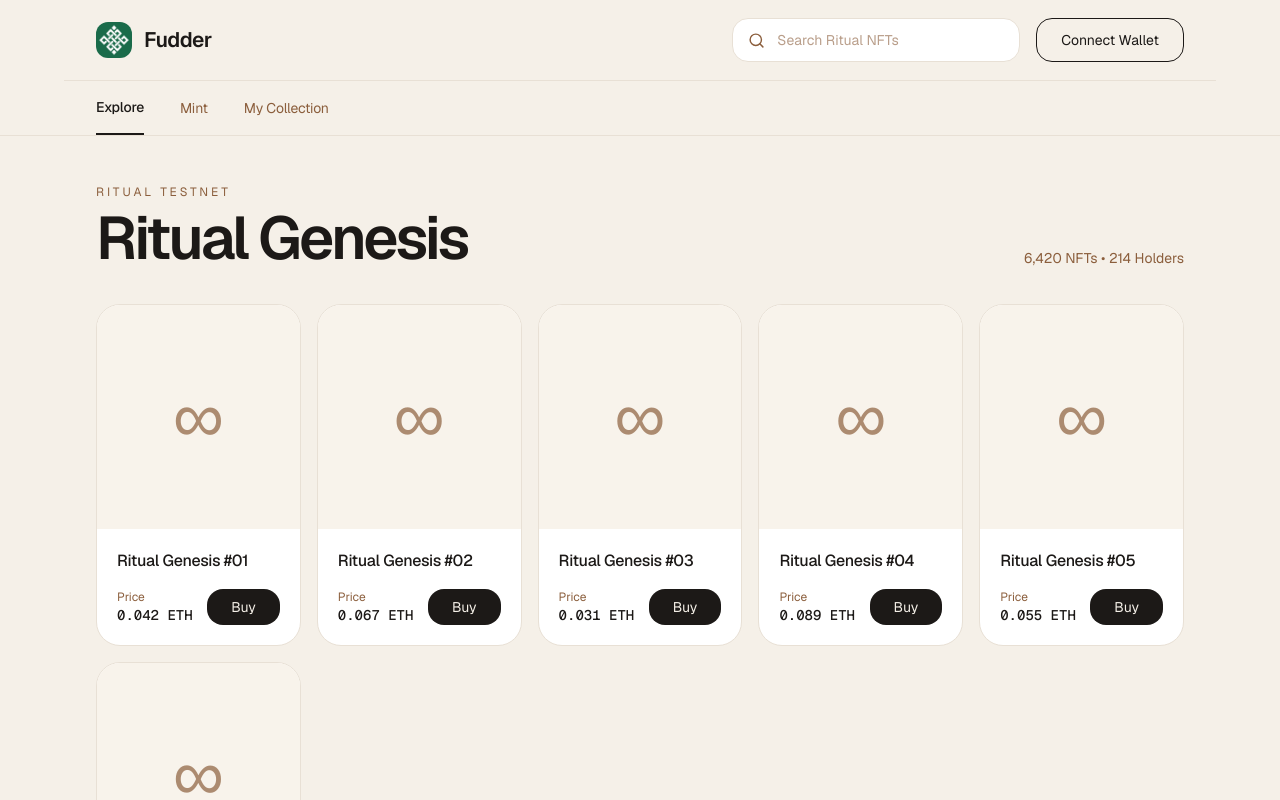
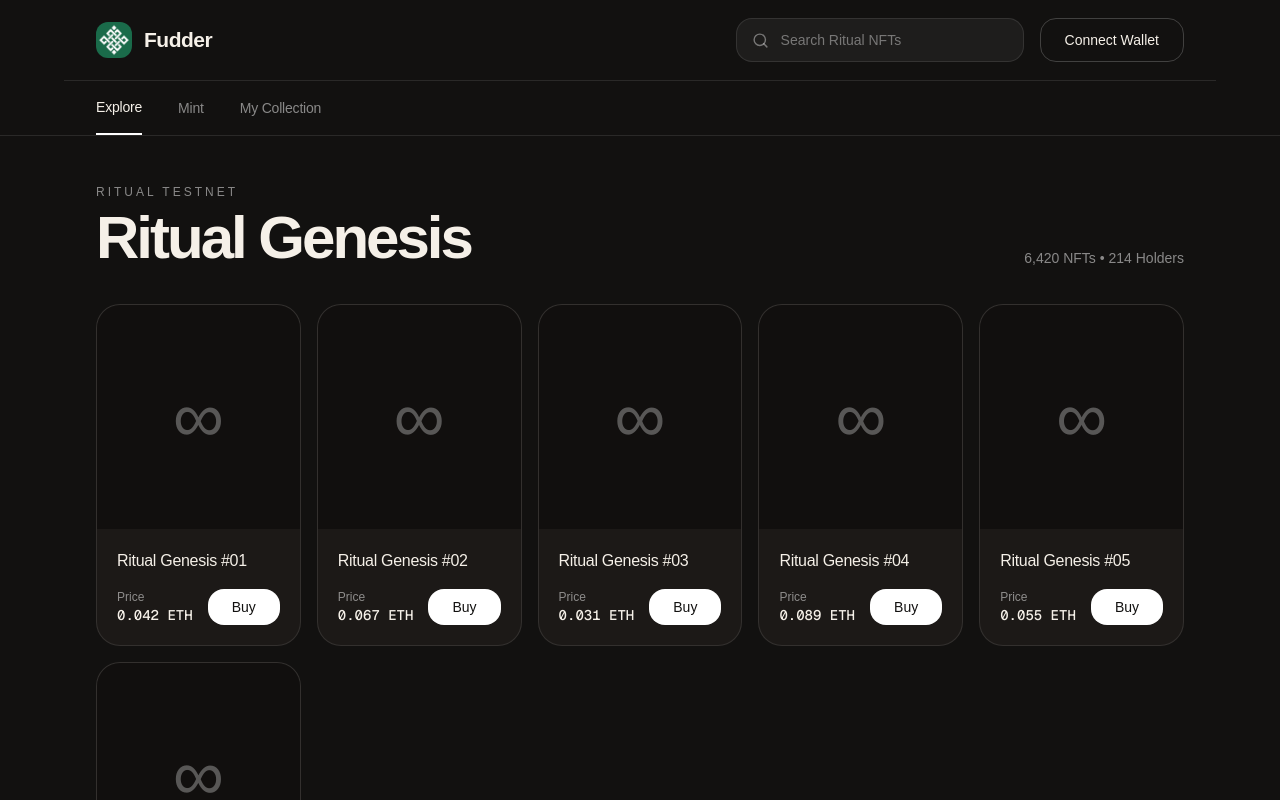
Before and after one commit to Thalassa09/fudder-ritual-nft, a Next.js app: page / in a window 1280 px wide. Shown: the top 800 px of the page. Built offline with nearby package versions, Linux system fonts and the light colour scheme.

Commit message:
Dark premium Ritual theme

```diff
--- a/app/page.tsx
+++ b/app/page.tsx
@@ -39,39 +39,36 @@ export default function FudderRitual() {
   const mint = async () => {
     if (!address) return alert('Connect first');
     setStatus('Minting...');
-    // placeholder
     setTimeout(() => setStatus('Mint successful'), 1200);
   };
 
   return (
-    <div className="min-h-screen bg-[#f5f0e8] text-[#1C1917] font-sans">
+    <div className="min-h-screen bg-[#121110] text-[#f5f0e8]">
       {/* Nav */}
-      <nav className="border-b border-[#e8e0d5]">
+      <nav className="border-b border-white/10">
         <div className="max-w-6xl mx-auto px-8 h-20 flex items-center justify-between">
           <div className="flex items-center gap-x-3">
             <img src="/logo.png" className="w-9 h-9 rounded-xl" alt="" />
-            <div>
-              <div className="font-semibold tracking-[-0.5px] text-[21px]">Fudder</div>
-            </div>
+            <div className="font-semibold tracking-[-0.5px] text-[21px]">Fudder</div>
           </div>
 
           <div className="flex items-center gap-x-4">
             <div className="relative w-72">
-              <Search size={17} className="absolute left-4 top-3.5 text-[#8B5E3C]" />
+              <Search size={17} className="absolute left-4 top-3.5 text-white/40" />
               <input
                 placeholder="Search Ritual NFTs"
-                className="w-full bg-white border border-[#e8e0d5] pl-11 h-11 rounded-2xl text-sm placeholder:text-[#8B5E3C]/60 focus:outline-none focus:border-[#8B5E3C]"
+                className="w-full bg-white/5 border border-white/10 pl-11 h-11 rounded-2xl text-sm placeholder:text-white/40 focus:outline-none focus:border-white/30"
               />
             </div>
-            <button onClick={connect} className="px-6 h-11 rounded-2xl border border-[#1C1917] text-sm hover:bg-[#1C1917] hover:text-[#f5f0e8] transition-all">
+            <button onClick={connect} className="px-6 h-11 rounded-2xl border border-white/20 text-sm hover:bg-white hover:text-[#121110] transition-all">
               {address ? address.slice(0,6)+'...'+address.slice(-4) : 'Connect Wallet'}
             </button>
           </div>
         </div>
 
-        <div className="max-w-6xl mx-auto px-8 flex gap-x-9 text-sm border-t border-[#e8e0d5]">
+        <div className="max-w-6xl mx-auto px-8 flex gap-x-9 text-sm border-t border-white/10">
           {(['explore','mint','owned'] as const).map(t => (
-            <button key={t} onClick={() => setTab(t)} className={`py-4 capitalize tracking-[-0.2px] ${tab===t ? 'border-b-2 border-[#1C1917] font-medium' : 'text-[#8B5E3C]'}`}>
+            <button key={t} onClick={() => setTab(t)} className={`py-4 capitalize tracking-[-0.2px] ${tab===t ? 'border-b-2 border-white font-medium' : 'text-white/50'}`}>
               {t === 'owned' ? 'My Collection' : t}
             </button>
           ))}
@@ -79,29 +76,28 @@ export default function FudderRitual() {
       </nav>
 
       <div className="max-w-6xl mx-auto px-8 pt-12 pb-24">
-        {/* Explore */}
         {tab === 'explore' && (
           <>
             <div className="flex items-end justify-between mb-9">
               <div>
-                <div className="uppercase tracking-[3px] text-xs text-[#8B5E3C] mb-2">Ritual Testnet</div>
+                <div className="uppercase tracking-[3px] text-xs text-white/50 mb-2">Ritual Testnet</div>
                 <div className="text-6xl font-semibold tracking-[-3px]">Ritual Genesis</div>
               </div>
-              <div className="text-[#8B5E3C] text-sm">6,420 NFTs • 214 Holders</div>
+              <div className="text-white/50 text-sm">6,420 NFTs • 214 Holders</div>
             </div>
 
             <div className="grid grid-cols-2 md:grid-cols-3 lg:grid-cols-4 xl:grid-cols-5 gap-4">
               {nfts.map(nft => (
-                <div key={nft.id} className="bg-white border border-[#e8e0d5] rounded-3xl overflow-hidden group">
-                  <div className="h-56 bg-[#f8f3eb] flex items-center justify-center text-[72px] text-[#8B5E3C]/70">∞</div>
+                <div key={nft.id} className="bg-[#1C1917] border border-white/10 rounded-3xl overflow-hidden group">
+                  <div className="h-56 bg-black/40 flex items-center justify-center text-[72px] text-white/30">∞</div>
                   <div className="p-5">
                     <div className="font-medium tracking-[-0.3px] mb-4">{nft.name}</div>
                     <div className="flex items-center justify-between text-sm">
                       <div>
-                        <div className="text-[#8B5E3C] text-xs">Price</div>
+                        <div className="text-white/50 text-xs">Price</div>
                         <div className="font-mono font-medium">{nft.price} ETH</div>
                       </div>
-                      <button className="px-6 py-2 rounded-2xl bg-[#1C1917] text-[#f5f0e8] text-sm hover:bg-[#8B5E3C] transition-all">Buy</button>
+                      <button className="px-6 py-2 rounded-2xl bg-white text-[#121110] text-sm hover:bg-[#8B5E3C] hover:text-white transition-all">Buy</button>
                     </div>
                   </div>
                 </div>
@@ -110,46 +106,44 @@ export default function FudderRitual() {
           </>
         )}
 
-        {/* Mint */}
         {tab === 'mint' && (
           <div className="max-w-md mx-auto pt-10">
             <div className="text-center mb-9">
-              <div className="text-xs tracking-[3px] text-[#8B5E3C] mb-3">RITUAL TESTNET</div>
+              <div className="text-xs tracking-[3px] text-white/50 mb-3">RITUAL TESTNET</div>
               <div className="text-6xl font-semibold tracking-[-2.8px]">Mint</div>
             </div>
 
-            <div className="bg-white border border-[#e8e0d5] rounded-3xl p-9">
-              <div className="h-72 bg-[#f8f3eb] rounded-2xl flex items-center justify-center mb-8">
+            <div className="bg-[#1C1917] border border-white/10 rounded-3xl p-9">
+              <div className="h-72 bg-black/40 rounded-2xl flex items-center justify-center mb-8">
                 <div className="text-center">
-                  <div className="text-8xl text-[#8B5E3C]">∞</div>
+                  <div className="text-8xl text-white/30">∞</div>
                   <div className="mt-3 font-medium">Ritual Genesis</div>
                 </div>
               </div>
 
               <div className="space-y-4 text-sm mb-8">
-                <div className="flex justify-between"><span className="text-[#8B5E3C]">Price</span><span className="font-medium">0.01 ETH</span></div>
-                <div className="flex justify-between"><span className="text-[#8B5E3C]">Supply</span><span className="font-medium">10,000 / 10,000</span></div>
+                <div className="flex justify-between"><span className="text-white/50">Price</span><span className="font-medium">0.01 ETH</span></div>
+                <div className="flex justify-between"><span className="text-white/50">Supply</span><span className="font-medium">10,000 / 10,000</span></div>
               </div>
 
-              <button onClick={mint} disabled={!address} className="w-full h-14 bg-[#1C1917] text-[#f5f0e8] rounded-2xl font-medium flex items-center justify-center gap-x-2 disabled:opacity-60 hover:bg-[#8B5E3C]">
+              <button onClick={mint} disabled={!address} className="w-full h-14 bg-white text-[#121110] rounded-2xl font-medium flex items-center justify-center gap-x-2 disabled:opacity-60 hover:bg-[#8B5E3C] hover:text-white">
                 Mint Now <ArrowRight size={19} />
               </button>
             </div>
-            {status && <div className="text-center mt-6 text-sm text-[#8B5E3C]">{status}</div>}
+            {status && <div className="text-center mt-6 text-sm text-white/60">{status}</div>}
           </div>
         )}
 
-        {/* Owned */}
         {tab === 'owned' && (
           <div>
             <div className="text-4xl font-semibold tracking-[-1.2px] mb-8">My Collection</div>
             {!address ? (
-              <div className="text-[#8B5E3C] py-20 text-center">Connect wallet to view your collection</div>
+              <div className="text-white/50 py-20 text-center">Connect wallet to view your collection</div>
             ) : (
               <div className="grid grid-cols-2 md:grid-cols-4 gap-4">
                 {nfts.slice(0,3).map(n => (
-                  <div key={n.id} className="bg-white border border-[#e8e0d5] rounded-3xl p-5">
-                    <div className="h-44 bg-[#f8f3eb] rounded-2xl flex items-center justify-center text-6xl text-[#8B5E3C]">∞</div>
+                  <div key={n.id} className="bg-[#1C1917] border border-white/10 rounded-3xl p-5">
+                    <div className="h-44 bg-black/40 rounded-2xl flex items-center justify-center text-6xl text-white/30">∞</div>
                     <div className="mt-5 font-medium">{n.name}</div>
                   </div>
                 ))}
```
